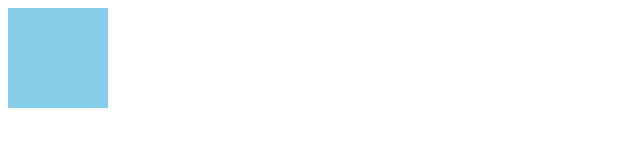
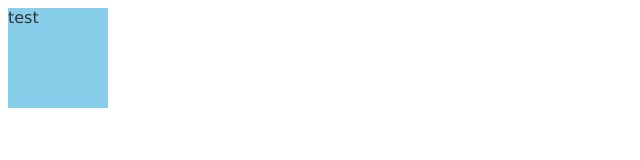
Before and after one commit to yusuke-ogata-yo/firstJS.train1, a plain HTML site: page index.html in a window 1280 px wide. Shown: the full height of the page, 0-640 px from the left. Drawn offline with Linux system fonts and the light colour scheme.

```diff
--- a/index.html
+++ b/index.html
@@ -7,7 +7,9 @@
   </head>
 
   <body>
-    <div class="box"></div>
+    <div class="box">
+      test
+    </div>
   </body>
 
 
```
